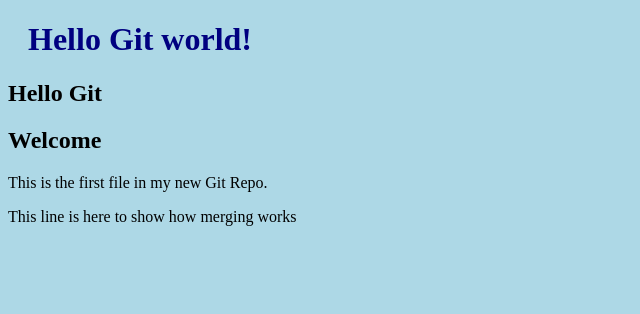
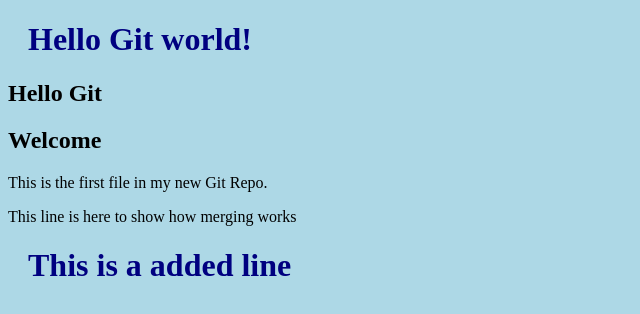
Before and after one commit to jyothirmayeegontumukkala/hello-jyothi, a plain HTML site: page index.html in a window 1280 px wide. Shown: the whole page, without its empty margins (0-640 px from the left). Drawn offline with Linux system fonts and the light colour scheme.

Commit message:
updated index.html by adding new line

```diff
--- a/index.html
+++ b/index.html
@@ -11,6 +11,7 @@
 <h2>Welcome</h2>
 <p>This is the first file in my new Git Repo.</p>
 <p>This line is here to show how merging works</p>
+  <h1>This is a added line</h1>
 
 </body>
 </html>
```
